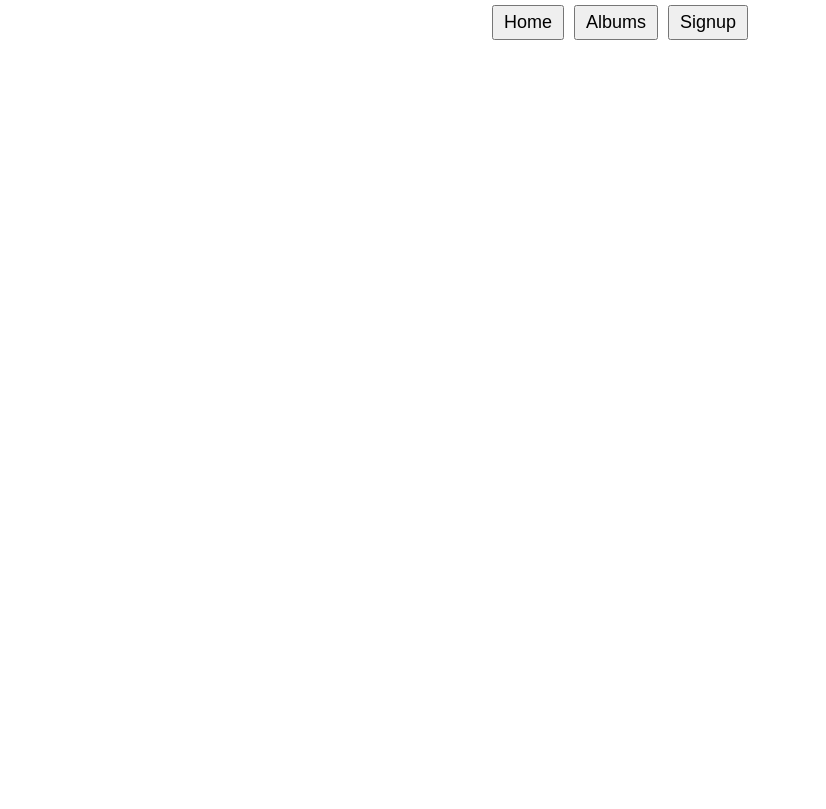
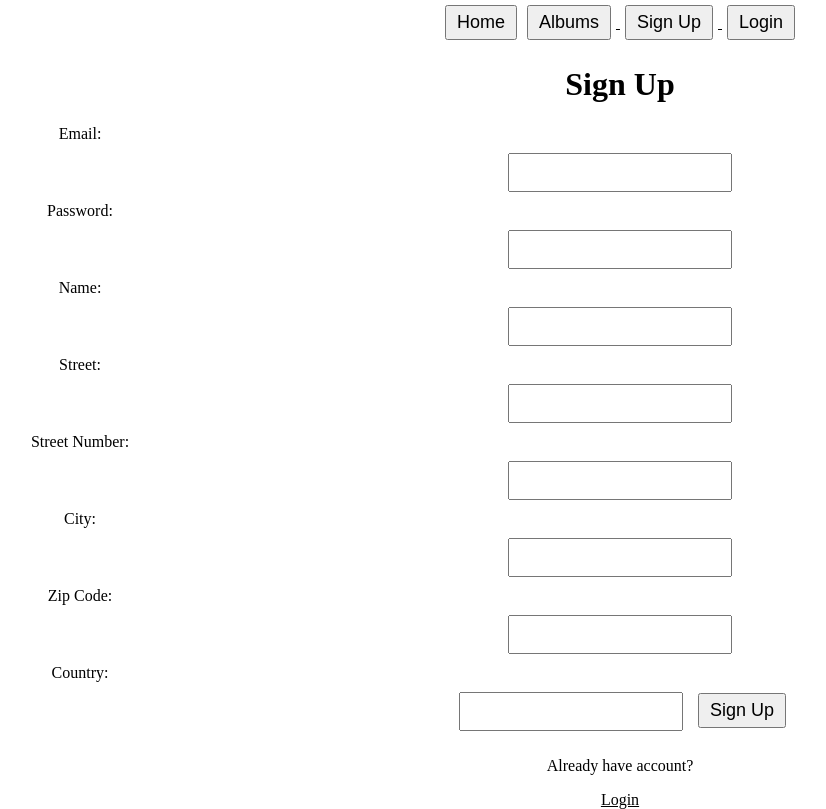
Before and after one commit to KimSteenBekke/discostore-client, a React (Create React App) app: page /signup in a window 1280 px wide. Before the commit this address had no page. Shown: the whole page, without its empty margins (20-846 px from the left). Built offline with nearby package versions, Linux system fonts and the light colour scheme.

Commit message:
user-component-first (#6)

```diff
--- a/src/App.js
+++ b/src/App.js
@@ -3,6 +3,7 @@ import { Routes, Route } from "react-router-dom";
 import Navbar from "./components/Navbar";
 import HomePage from "./pages/HomePage";
 import AlbumListPage from "./pages/AlbumListPage";
+import SignupPage from "./pages/SignupPage";
 
 
 
@@ -14,7 +15,7 @@ function App() {
       <Routes>
         <Route exact path="/" element={<HomePage />} />
         <Route exact path="/albums" element={<AlbumListPage />} />
-
+        <Route path="/signup" element={<SignupPage />} />
       </Routes>
     </div>
   );
--- a/src/components/Navbar.js
+++ b/src/components/Navbar.js
@@ -1,6 +1,9 @@
 import { Link } from "react-router-dom";
+import { useContext } from "react";                     // <== IMPORT
+import { AuthContext } from "../context/auth.context";  // <== IMPORT
 
 function Navbar() {
+   const { isLoggedIn, user } = useContext(AuthContext);
   return (
     <nav>
       <Link to="/">
@@ -11,9 +14,24 @@ function Navbar() {
         <button>Albums</button>
       </Link>
 
-      <Link to="/signup">
-        <button>Signup</button>
-      </Link>
+      {isLoggedIn && (
+        <>
+          <button>Logout</button>
+        </>
+      )}
+
+      {!isLoggedIn && (
+        <>
+          <Link to="/signup">
+            {" "}
+            <button>Sign Up</button>{" "}
+          </Link>
+          <Link to="/login">
+            {" "}
+            <button>Login</button>{" "}
+          </Link>
+        </>
+      )}
     </nav>
   );
 }
--- /dev/null
+++ b/src/context/auth.context.js
@@ -0,0 +1,24 @@
+import React, { useState, useEffect } from "react";
+import axios from "axios";
+const API_URL = "http://localhost:5005";
+
+const AuthContext = React.createContext();
+
+function AuthProviderWrapper(props) {
+  const [isLoggedIn, setIsLoggedIn] = useState(false);
+  const [isLoading, setIsLoading] = useState(true);
+  const [user, setUser] = useState(null);
+
+  /*
+    Functions for handling the authentication status (isLoggedIn, isLoading, user)
+    will be added here later in the next step
+  */
+
+  return (
+    <AuthContext.Provider value={{ isLoggedIn, isLoading, user }}>
+      {props.children}
+    </AuthContext.Provider>
+  );
+}
+
+export { AuthProviderWrapper, AuthContext };
--- a/src/index.js
+++ b/src/index.js
@@ -4,11 +4,14 @@ import "./index.css";
 import App from "./App";
 import reportWebVitals from "./reportWebVitals";
 import { BrowserRouter as Router } from "react-router-dom";
+import { AuthProviderWrapper } from "./context/auth.context";
 
 ReactDOM.render(
   <React.StrictMode>
     <Router>
-      <App />
+      <AuthProviderWrapper>
+        <App />
+      </AuthProviderWrapper>
     </Router>
   </React.StrictMode>,
   document.getElementById("root")
--- /dev/null
+++ b/src/pages/SignupPage.js
@@ -0,0 +1,117 @@
+import { useState } from "react";
+import { Link, useNavigate } from "react-router-dom";
+import axios from "axios";
+
+const API_URL = "http://localhost:5005";
+
+function SignupPage(props) {
+  const [email, setEmail] = useState("");
+  const [password, setPassword] = useState("");
+  const [name, setName] = useState("");
+  const [street, setStreet] = useState("");
+  const [streetNumber, setStreetNumber] = useState("");
+  const [city, setCity] = useState("");
+  const [zipCode, setZipCode] = useState("");
+  const [country, setCountry] = useState("");
+
+
+
+  const [errorMessage, setErrorMessage] = useState(undefined);
+
+
+  const navigate = useNavigate();
+
+  const handleEmail = (e) => setEmail(e.target.value);
+  const handlePassword = (e) => setPassword(e.target.value);
+  const handleName = (e) => setName(e.target.value);
+  const handleStreet = (e) => setStreet(e.target.value);
+  const handleStreetNumber = (e) => setStreetNumber(e.target.value);
+  const handleCity = (e) => setCity(e.target.value);
+  const handleZipCode = (e) => setZipCode(e.target.value);
+  const handleCountry = (e) => setCountry(e.target.value);
+
+  const handleSignupSubmit = (e) => {
+    e.preventDefault();
+    // Create an object representing the request body
+    const requestBody = { email, password, name };
+
+    // Make an axios request to the API
+    // If POST request is successful redirect to login page
+    // If the request resolves with an error, set the error message in the state
+    axios
+      .post(`${API_URL}/auth/signup`, requestBody)
+      .then((response) => {
+        navigate("/login");
+      })
+      .catch((error) => {
+        const errorDescription = error.response.data.message;
+        setErrorMessage(errorDescription);
+      });
+  };
+
+  return (
+    <div className="SignupPage">
+      <h1>Sign Up</h1>
+
+      <form onSubmit={handleSignupSubmit}>
+        <label>Email:</label>
+        <input type="email" name="email" value={email} onChange={handleEmail} />
+
+        <label>Password:</label>
+        <input
+          type="password"
+          name="password"
+          value={password}
+          onChange={handlePassword}
+        />
+
+        <label>Name:</label>
+        <input type="text" name="name" value={name} onChange={handleName} />
+
+        <label>Street:</label>
+        <input
+          type="text"
+          name="street"
+          value={street}
+          onChange={handleStreet}
+        />
+
+        <label>Street Number:</label>
+        <input
+          type="number"
+          name="streetNumber"
+          value={streetNumber}
+          onChange={handleStreetNumber}
+        />
+
+        <label>City:</label>
+        <input type="text" name="city" value={city} onChange={handleCity} />
+
+        <label>Zip Code:</label>
+        <input
+          type="text"
+          name="zipCode"
+          value={zipCode}
+          onChange={handleZipCode}
+        />
+
+        <label>Country:</label>
+        <input
+          type="text"
+          name="country"
+          value={country}
+          onChange={handleCountry}
+        />
+
+        <button type="submit">Sign Up</button>
+      </form>
+
+      {errorMessage && <p className="error-message">{errorMessage}</p>}
+
+      <p>Already have account?</p>
+      <Link to={"/login"}> Login</Link>
+    </div>
+  );
+}
+
+export default SignupPage;
```
